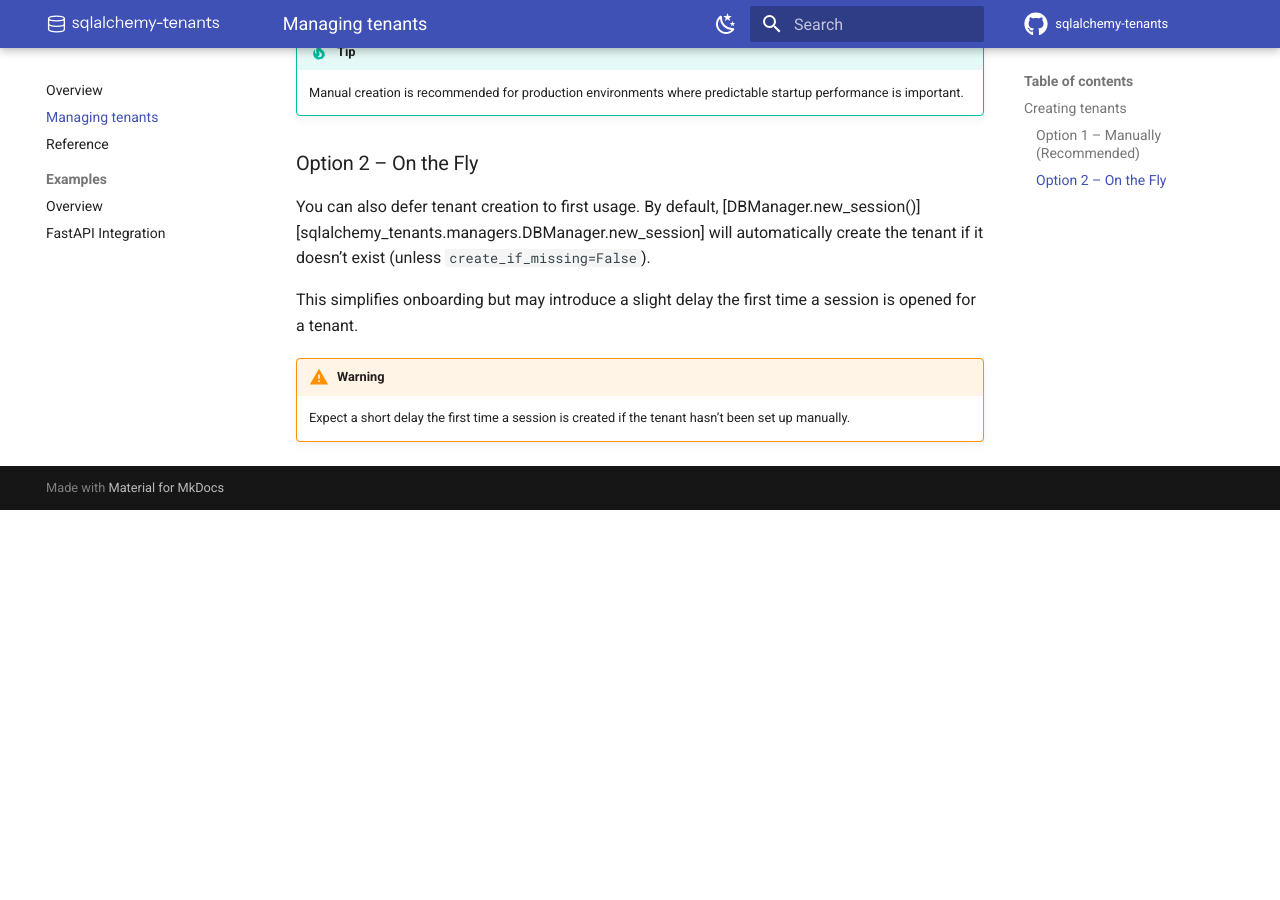
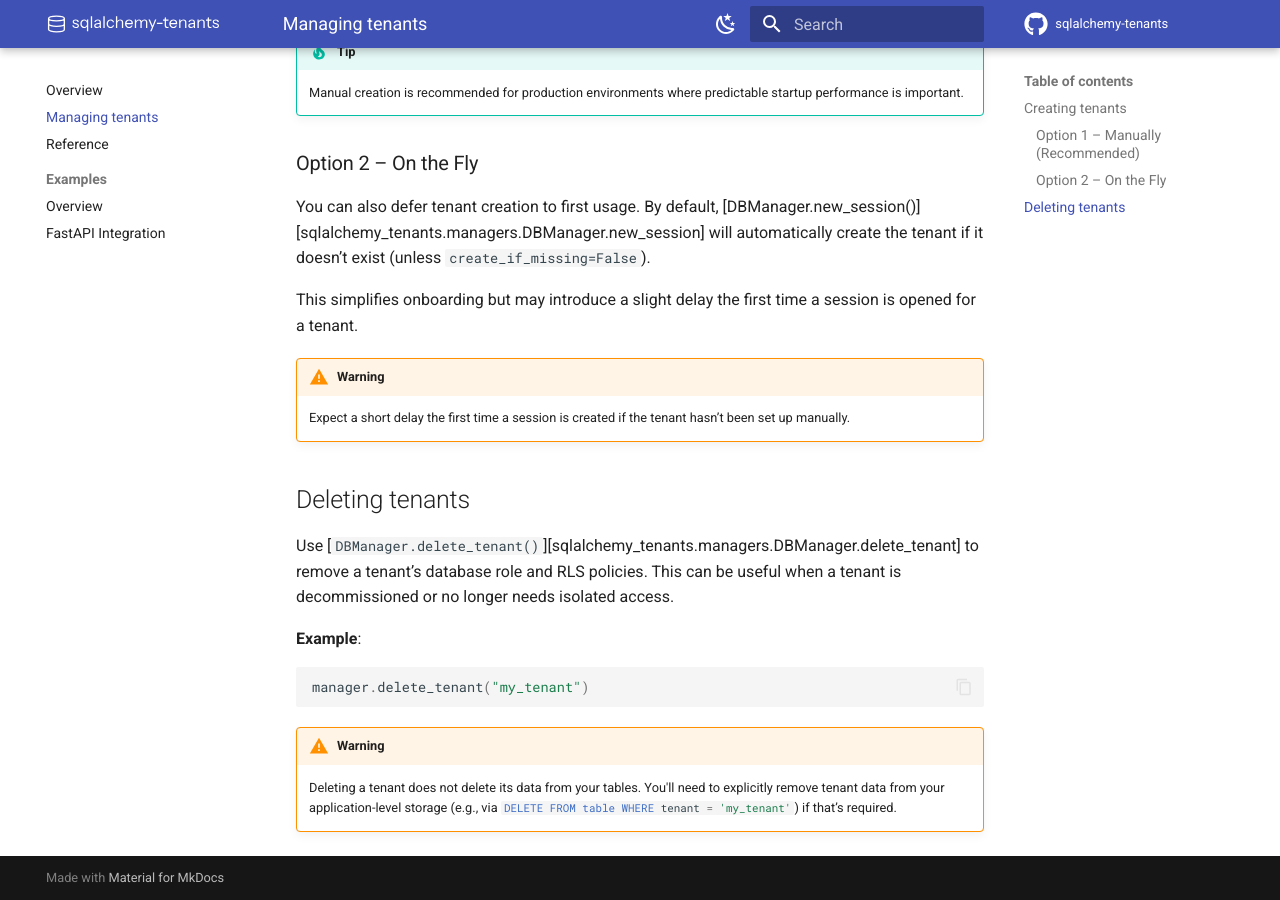
Before and after one commit to Telemaco019/sqlalchemy-tenants, an MkDocs documentation site: the page built from docs/tenants.md, in a window 1280 px wide and 900 px high, scrolled down 868 px. Built offline with MkDocs 1.6.1 and Material for MkDocs 9.7.7, drawn with Linux system fonts in a browser that asks for light colours; comment, search, counter and statistics services are not loaded; before the commit the page ends 1378 px from its top, so only the background shows below that.

Commit message:
fix: index

````diff
--- a/docs/tenants.md
+++ b/docs/tenants.md
@@ -46,3 +46,19 @@ time a session is opened for a tenant.
 
 !!! warning
     Expect a short delay the first time a session is created if the tenant hasn’t been set up manually.
+
+## Deleting tenants
+
+Use [`DBManager.delete_tenant()`][sqlalchemy_tenants.managers.DBManager.delete_tenant]
+to remove a tenant’s database role and RLS policies. This can be useful when a tenant is decommissioned or no longer needs isolated access.
+
+**Example**:
+
+```python
+manager.delete_tenant("my_tenant")
+```
+
+!!! warning
+    Deleting a tenant does not delete its data from your tables.
+    You'll need to explicitly remove tenant data from your application-level
+    storage (e.g., via `#!sql DELETE FROM table WHERE tenant = 'my_tenant'`) if that’s required.
--- a/mkdocs.yml
+++ b/mkdocs.yml
@@ -65,7 +65,7 @@ plugins:
   - autorefs
 
 nav:
-  - Overview: overview.md
+  - Overview: index.md
   - Managing tenants: tenants.md
   - Reference: reference.md
   - Examples:
````
Also changed, not shown: docs/index.md (renamed from docs/overview.md).
